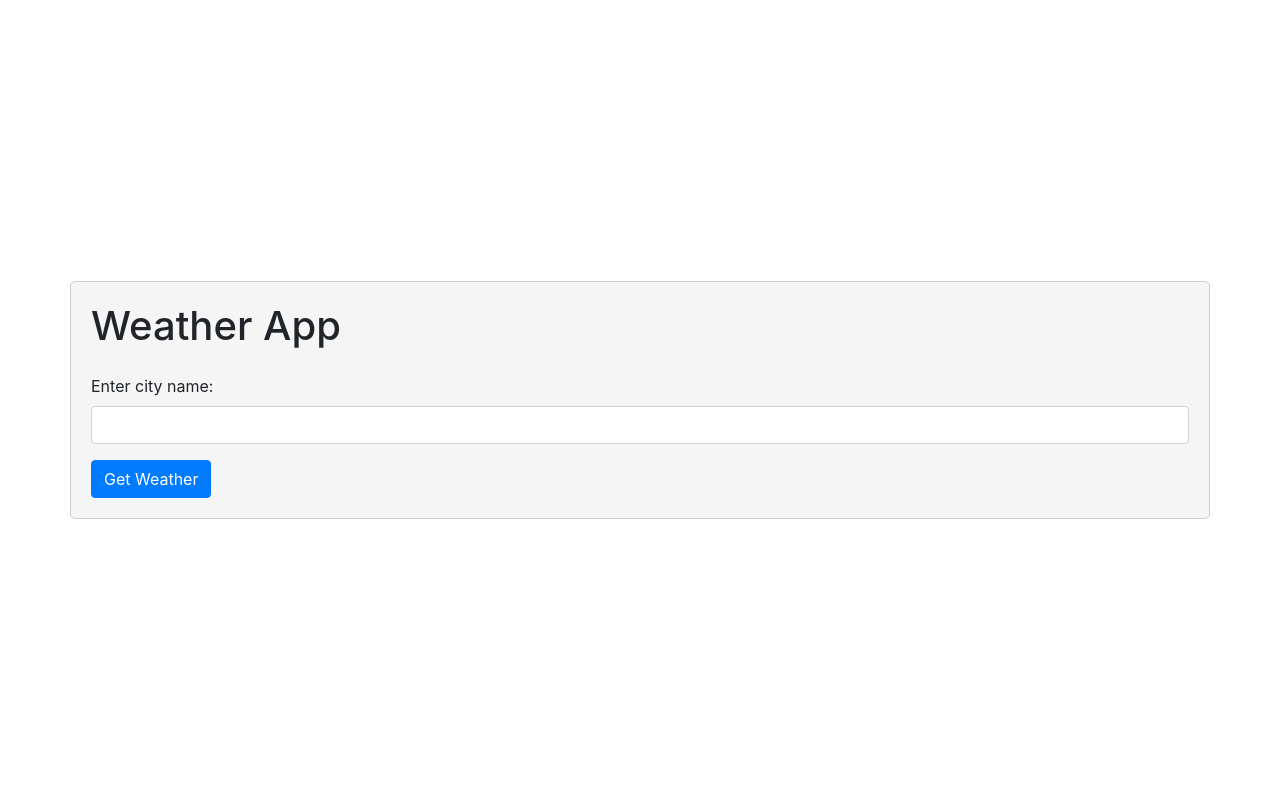
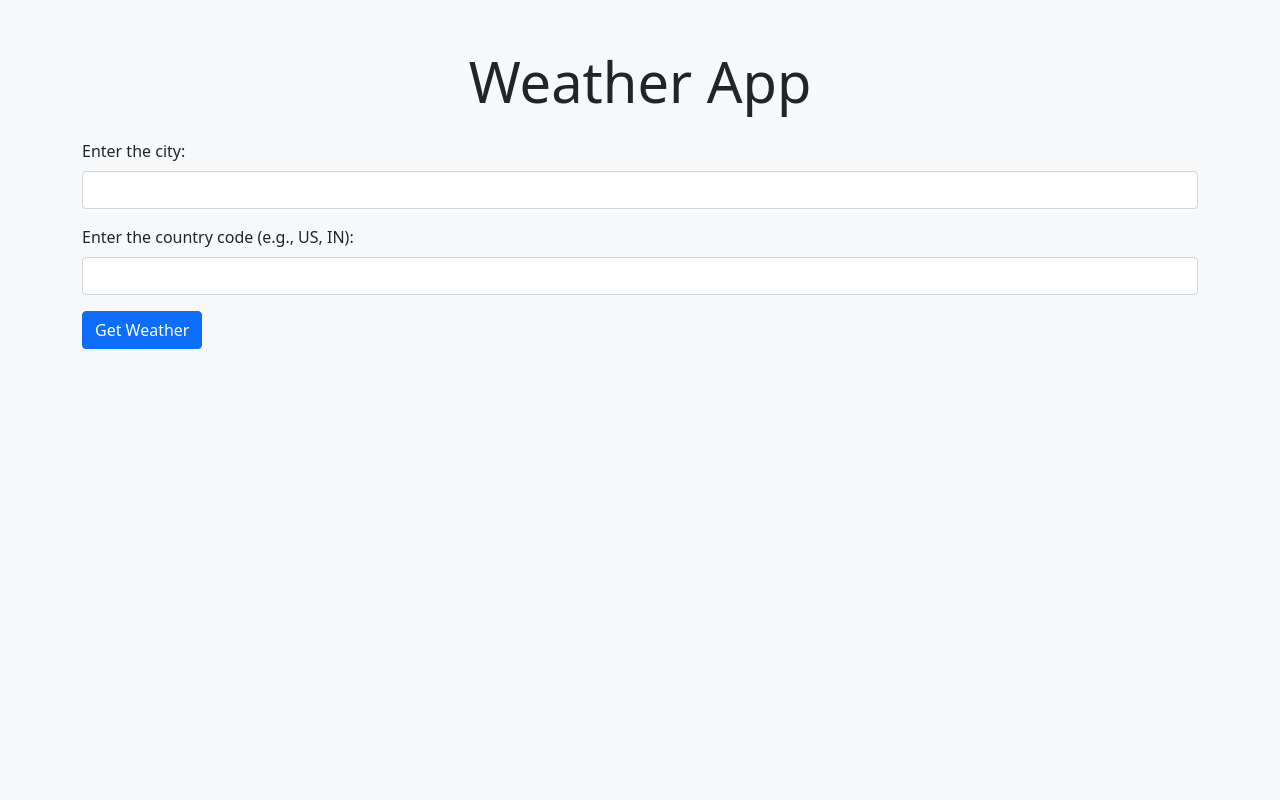
Before and after one commit to fahadnaeem876/fahad786, a Flask app: page /weatherapp/ in a window 1280 px wide. Run offline with Flask 3, Linux system fonts and the light colour scheme; some libraries are stand-ins or nearby versions.

Commit message:
initial commit

```diff
--- a/app.py
+++ b/app.py
@@ -15,4 +15,4 @@ app.register_blueprint(languagetranslator_app, url_prefix="/languagetranslator")
 app.register_blueprint(currencyconverter_app, url_prefix="/currencyconverter")
 
 if __name__ == '__main__':
-    app.run(port=8004, debug=True)
+  app.run(debug=True)
--- a/templates/weatherapp.html
+++ b/templates/weatherapp.html
@@ -3,52 +3,33 @@
 <head>
     <meta charset="UTF-8">
     <meta name="viewport" content="width=device-width, initial-scale=1.0">
-    <link rel="stylesheet" href="https://stackpath.bootstrapcdn.com/bootstrap/4.3.1/css/bootstrap.min.css">
     <title>Weather App</title>
+
+    <!-- Include Bootstrap CSS from CDN -->
+    <link href="https://cdn.jsdelivr.net/npm/bootstrap@5.1.3/dist/css/bootstrap.min.css" rel="stylesheet">
 </head>
-<style>
-    body {
-        display: flex;
-        justify-content: center;
-        align-items: center;
-        height: 100vh;
-        margin: 0;
-    }
-
-    .container {
-        padding: 20px;
-        border: 1px solid #ccc;
-        border-radius: 5px;
-        background-color: #f5f5f5;
-    }
-</style>
-<body>
-
-<div class="container">
-    <h1 class="mb-4">Weather App</h1>
-    <form method="post" action="/weatherapp">
-        <div class="form-group">
-            <label for="city">Enter city name:</label>
-            <input type="text" class="form-control" id="city" name="city" required>
+<body class="bg-light">
+    <div class="container mt-5">
+        <h1 class="display-4 text-center">Weather App</h1>
+        <form method="post" class="mt-4" action="/weatherapp">
+            <div class="mb-3">
+                <label for="city" class="form-label">Enter the city:</label>
+                <input type="text" id="city" name="city" class="form-control" required>
+            </div>
+            <div class="mb-3">
+                <label for="country" class="form-label">Enter the country code (e.g., US, IN):</label>
+                <input type="text" id="country" name="country" class="form-control" required>
             </div>
             <button type="submit" class="btn btn-primary">Get Weather</button>
         </form>
-
-    {% if weather_data %}
+        {% if weather_info %}
             <div class="mt-4">
-        <h3>Weather in {{ weather_data.city }}:</h3>
-        <p>Temperature: {{ weather_data.temperature }}°C</p>
-        <p>Humidity: {{ weather_data.humidity }}%</p>
-        <p>Description: {{ weather_data.description }}</p>
-    </div>
-    {% endif %}
-
-    {% if error %}
-    <div class="mt-4 alert alert-danger" role="alert">
-        {{ error }}
+                <p class="lead">{{ weather_info }}</p>
             </div>
         {% endif %}
     </div>
 
+    <!-- Include Bootstrap JS and Popper.js from CDN (required for some Bootstrap features) -->
+    <script src="https://cdn.jsdelivr.net/npm/bootstrap@5.1.3/dist/js/bootstrap.bundle.min.js"></script>
 </body>
 </html>
--- a/weatherapp.py
+++ b/weatherapp.py
@@ -4,37 +4,34 @@ import requests
 
 weatherapp_app = Blueprint("weatherapp",__name__)
 
-def get_weather(api_key, city):
-    base_url = "https://api.openweathermap.org/data/2.5/weather?"
-    complete_url = f"{base_url}q={city}&appid={api_key}&units=metric"
-    response = requests.get(complete_url)
-    data = response.json()
-    print("API Response:", data)
+def get_weather(api_key, city, country):
+    base_url = "http://api.openweathermap.org/data/2.5/weather"
+    params = {
+        'q': f'{city},{country}',
+        'appid': api_key,
+        'units': 'metric'  # You can use 'imperial' for Fahrenheit
+    }
 
-    if data["cod"] != "404":
-        main_data = data["main"]
-        weather_data = data["weather"][0]
-        temperature = main_data["temp"]
-        humidity = main_data["humidity"]
-        description = weather_data["description"]
-        return {
-            "city": city,
-            "temperature": temperature,
-            "humidity": humidity,
-            "description": description
-        }
-    else:
-        return None
+    try:
+        response = requests.get(base_url, params=params)
+        data = response.json()
 
-@weatherapp_app.route("/", methods=["GET", "POST"])
+        if response.status_code == 200:
+            temperature = data['main']['temp']
+            description = data['weather'][0]['description']
+            return f'Temperature in {city}, {country}: {temperature}°C\nWeather Description: {description}'
+        else:
+            return f'Error: {data["message"]}'
+
+    except Exception as e:
+        return f'An error occurred: {e}'
+
+@weatherapp_app.route('/', methods=['GET', 'POST'])
 def index():
-    if request.method == "POST":
-        city = request.form.get("city")
+    if request.method == 'POST':
         api_key = os.environ.get("weather")
-        weather_data = get_weather(api_key, city)
-        if weather_data:
-            return render_template("weatherapp.html", weather_data=weather_data)
-        else:
-            return render_template("weatherapp.html", error="City not found!")
-
-    return render_template("weatherapp.html", weather_data=None, error=None)
+        city = request.form['city']
+        country = request.form['country']
+        weather_info = get_weather(api_key, city, country)
+        return render_template('weatherapp.html', weather_info=weather_info)
+    return render_template('weatherapp.html')
```
Lines whose indentation alone changed are shown as unchanged.
